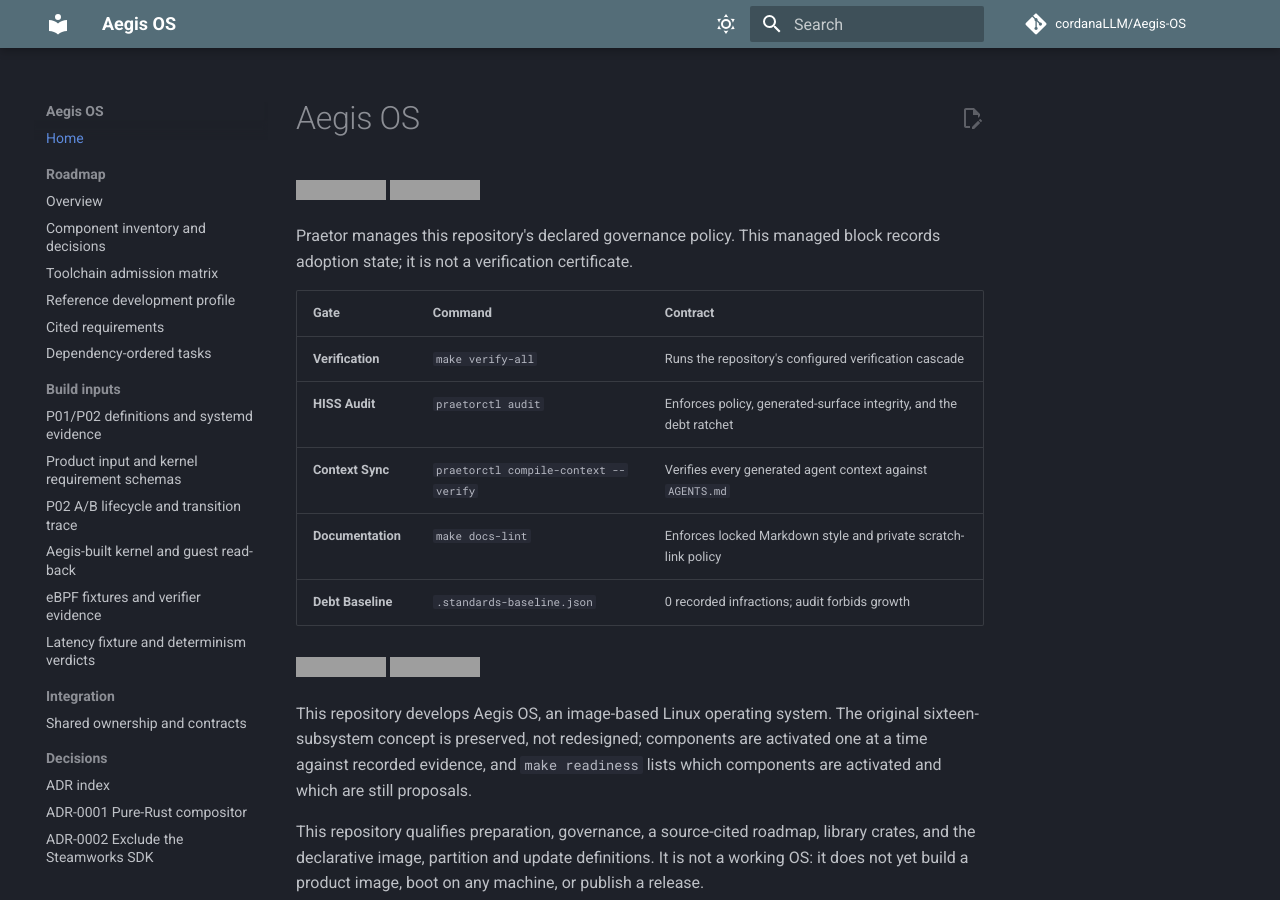
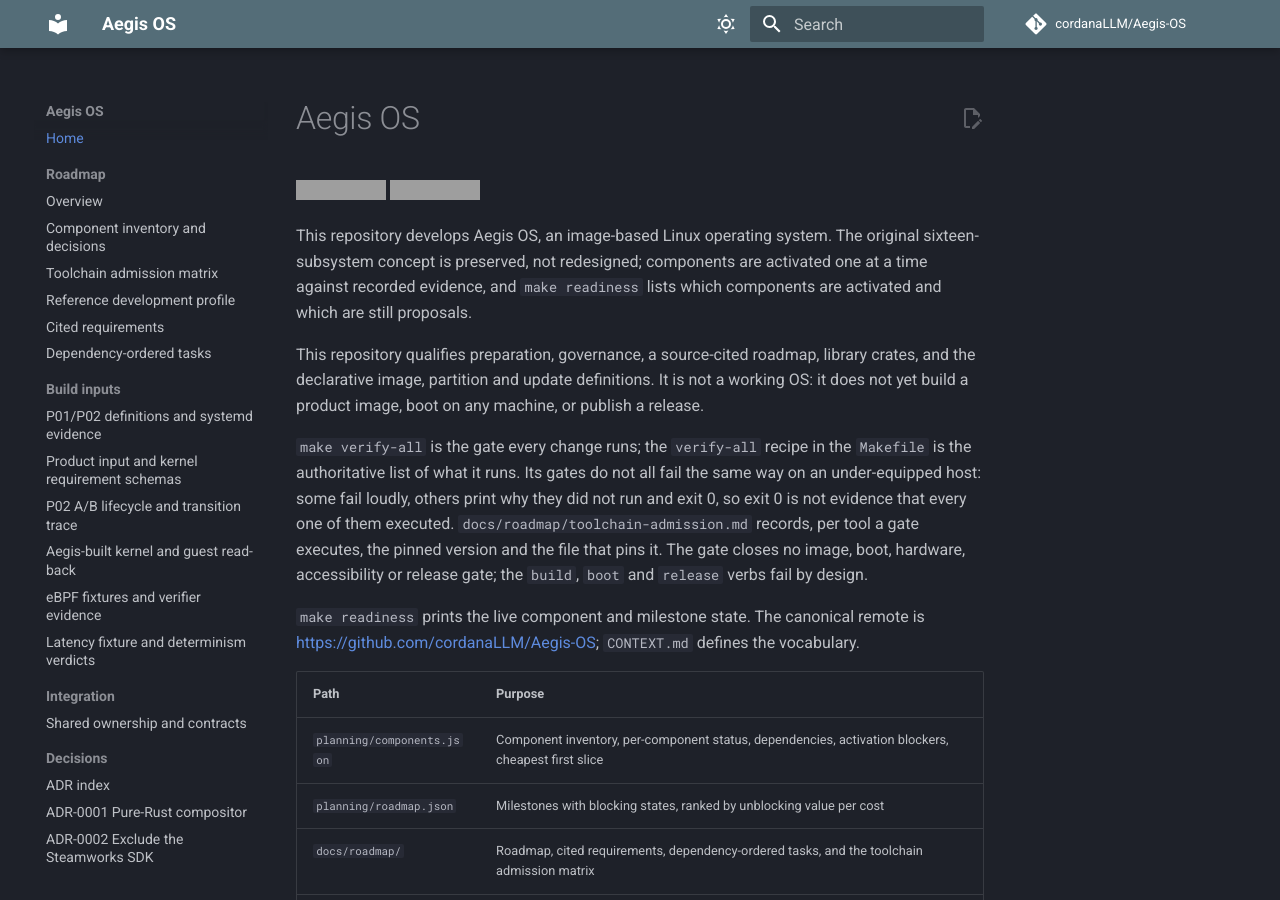
Before and after one commit to cordanaLLM/Aegis-OS, an MkDocs documentation site: the page built from docs/index.md, in a window 1280 px wide and 900 px high. Built offline with MkDocs 1.6.1 and Material for MkDocs 9.7.7, drawn with Linux system fonts in a browser that asks for light colours; comment, search, counter and statistics services are not loaded; part of the change alters nothing that is shown; grey boxes are pictures that could not be loaded.

Commit message:
fix(docs): keep the governance block out of the portal index
docs/index.md included all of README.md, and the Praetor governance block
links AGENTS.md relative to the repository, which the portal does not carry,
so mkdocs build --strict aborted. The index now includes the README section
after the block.

Co-Authored-By: Claude Opus 5.5 <noreply@anthropic.com>
Signed-off-by: lusoris <lusoris@proton.me>

```diff
--- a/README.md
+++ b/README.md
@@ -16,6 +16,7 @@ Praetor manages this repository's declared governance policy. This managed block
 | **Debt Baseline** | `.standards-baseline.json` | 0 recorded infractions; audit forbids growth |
 <!-- praetor:readme-governance:end -->
 <!-- markdownlint-enable MD013 -->
+<!-- --8<-- [start:portal] -->
 
 [![Code: EUPL
 1.2](https://img.shields.io/badge/code-EUPL--1.2-315c9b.svg)](https://github.com/cordanaLLM/Aegis-OS/blob/main/LICENSING.md)
@@ -73,3 +74,4 @@ receive reviewed implementation files, not a copy of the private archive.
 never executes imported scripts, installs packages, or enables release
 workflows. Set `PRAETOR_SOURCE_ROOT` if the local Praetor checkout is not at
 `../praetor`.
+<!-- --8<-- [end:portal] -->
--- a/docs/index.md
+++ b/docs/index.md
@@ -1,4 +1,8 @@
 <!-- markdownlint-disable MD041 -->
 <!-- Generated from README.md; edit that file. -->
 
---8<-- "README.md"
+# Aegis OS
+
+<!-- The README section after the Praetor governance block; that block links
+     repository files the portal does not carry. -->
+--8<-- "README.md:portal"
```
